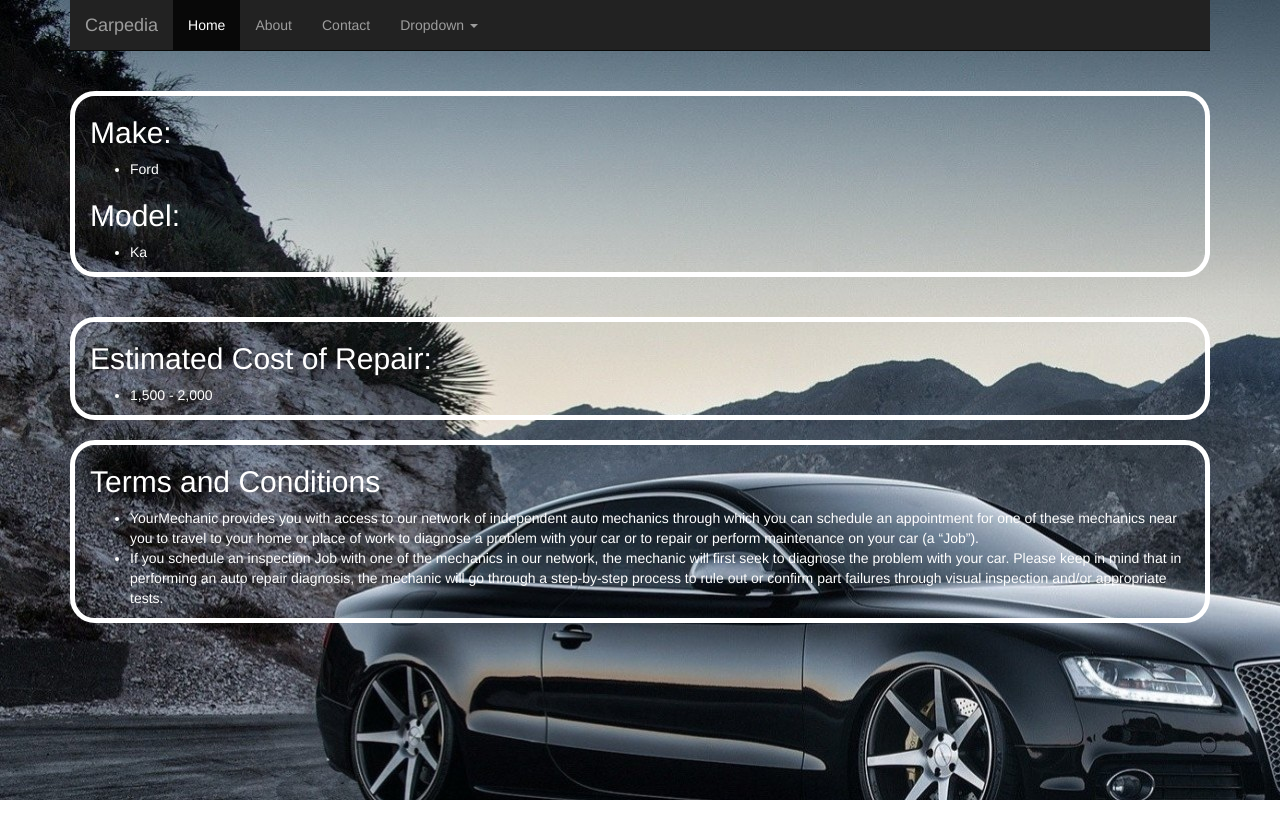
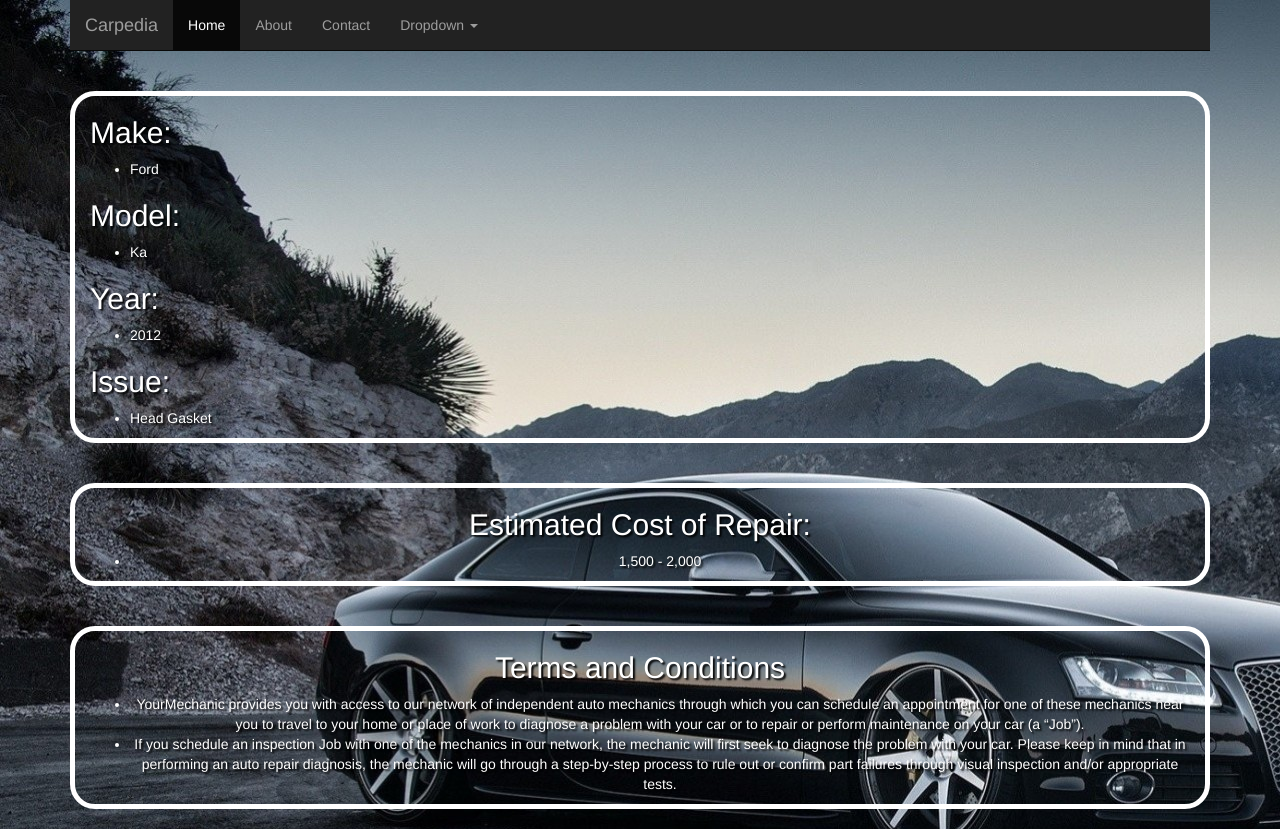
Before and after one commit to ScottWoodbyrne/scottwoodbyrne.github.io, a plain HTML site: page quote-page.html in a window 1280 px wide. Before the commit the page ends 800 px from the top, so only its background shows below. Drawn offline with nearby package versions, Linux system fonts and the light colour scheme.

Commit message:
commit No.3

```diff
--- a/quote-page.html
+++ b/quote-page.html
@@ -6,9 +6,9 @@
 	<link rel="stylesheet" type="text/css" href="css/bootstrap.min.css">
 	<style type="text/css">
 		body {background-image: url(img/car-background.jpeg);}
-		.row {display: inline; color: white;}
-		.col-md-12 {border-width: 5px; border-style: solid; border-color: black solid; border-radius: 25px;}
-
+		.row {color: white; display: inline; }
+		.col-md-12 {text-shadow: 2px 2px 2px black; border-width: 5px; border-style: solid; border-color: black solid; border-radius: 25px;}
+		#text-center { text-align: center;}
 	</style>
 
 </head>
@@ -64,24 +64,32 @@
           		<ul>
           			<li>Ka</li>
           		</ul>
-        </div>
-      </div>
-      </div>
-
-      <div class="row">
-        <div class="container">
-        <div class="col-md-12">
-          <h2>Estimated Cost of Repair:</h2>
+          <h2>Year:</h2>
           		<ul>
-          		<li float: right>1,500 - 2,000</li>
+          			<li>2012</li>
+          		</ul>
+          <h2>Issue:</h2>
+          		<ul>
+          			<li>Head Gasket</li>
           		</ul>
         </div>
       </div>
     </div>
 
+    <div class="container">
       <div class="row">
+        <div id="text-center" class="col-md-12">
+          <h2>Estimated Cost of Repair:</h2>
+          	<ul>
+          		<li>1,500 - 2,000</li>
+          	</ul>
+        </div>
+      </div>
+    </div>
+
 	<div class="container">
-        <div class="col-md-12">
+      <div class="row">
+       	 <div id="text-center" class="col-md-12">
           <h2>Terms and Conditions</h2>
           	<ul>
           		<li>YourMechanic provides you with access to our network of independent auto mechanics through which you can schedule an appointment for one of these mechanics near you to travel to your home or place of work to diagnose a problem with your car or to repair or perform maintenance on your car (a “Job”).</li>
```
Lines whose indentation alone changed are shown as unchanged.
